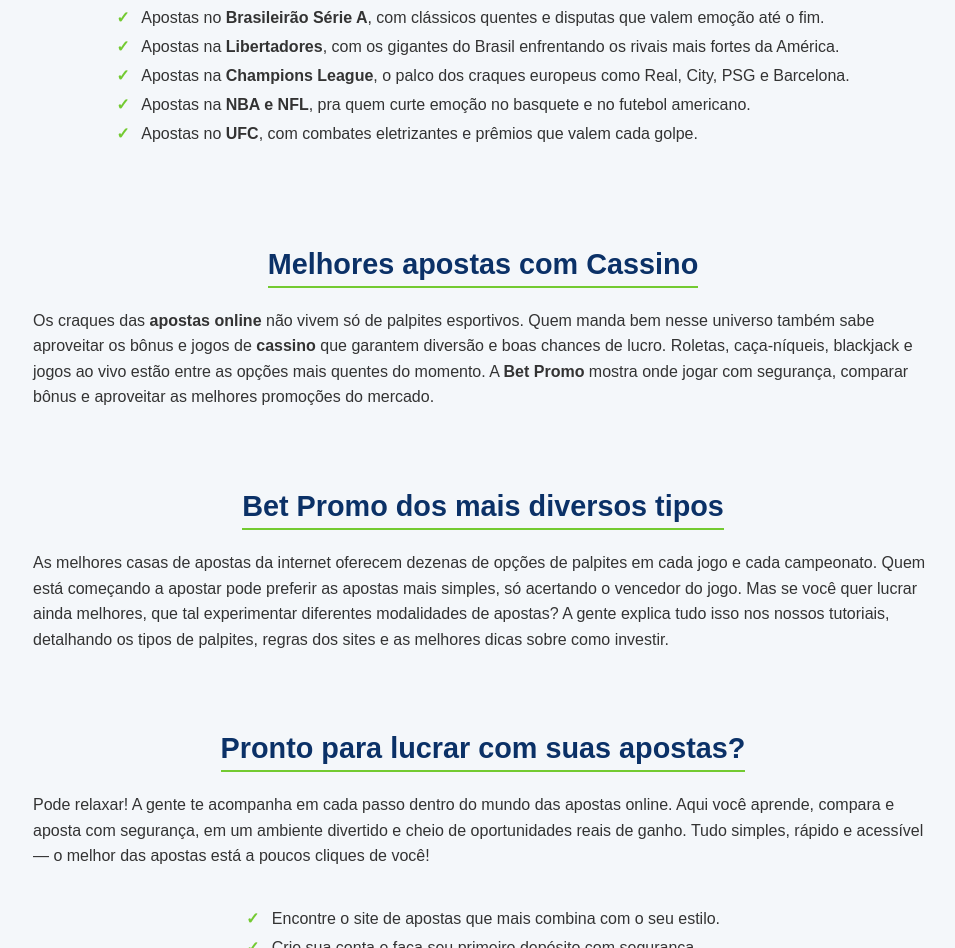
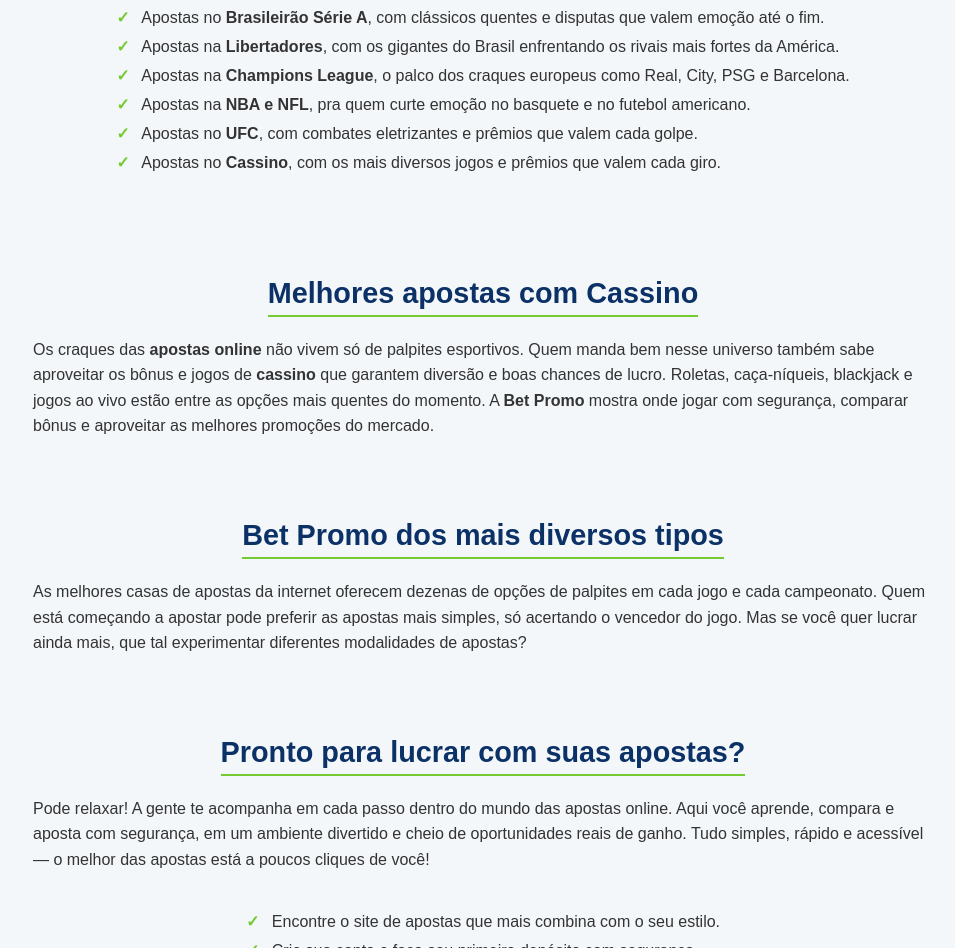
Before and after one commit to pokergames112/ranking-de-sites, a plain HTML site: page index.html in a window 1280 px wide. Shown: the part 2231-3179 px from the top of the page, without its empty margins (157-1112 px from the left). Drawn offline with Linux system fonts and the light colour scheme.

Commit message:
updadetes 1.0

```diff
--- a/index.html
+++ b/index.html
@@ -331,6 +331,8 @@
                     <li><span>✓</span> Apostas na <b>NBA e NFL</b>, pra quem curte emoção no basquete e no futebol
                         americano.</li>
                     <li><span>✓</span> Apostas no <b>UFC</b>, com combates eletrizantes e prêmios que valem cada golpe.
+
+                    <li><span>✓</span> Apostas no <b>Cassino</b>, com os mais diversos jogos e prêmios que valem cada giro.
                     </li>
                 </ul>
 
@@ -357,10 +359,8 @@
                     As melhores casas de apostas da internet oferecem dezenas de opções de palpites em cada jogo e cada
                     campeonato. Quem está
                     começando a apostar pode preferir as apostas mais simples, só acertando o vencedor do jogo. Mas se
-                    você quer lucrar ainda melhores,
-                    que tal experimentar diferentes modalidades de apostas? A gente explica tudo isso nos nossos
-                    tutoriais, detalhando os tipos de palpites,
-                    regras dos sites e as melhores dicas sobre como investir.
+                    você quer lucrar ainda mais,
+                    que tal experimentar diferentes modalidades de apostas?
                 </p>
             </article>
 
```
